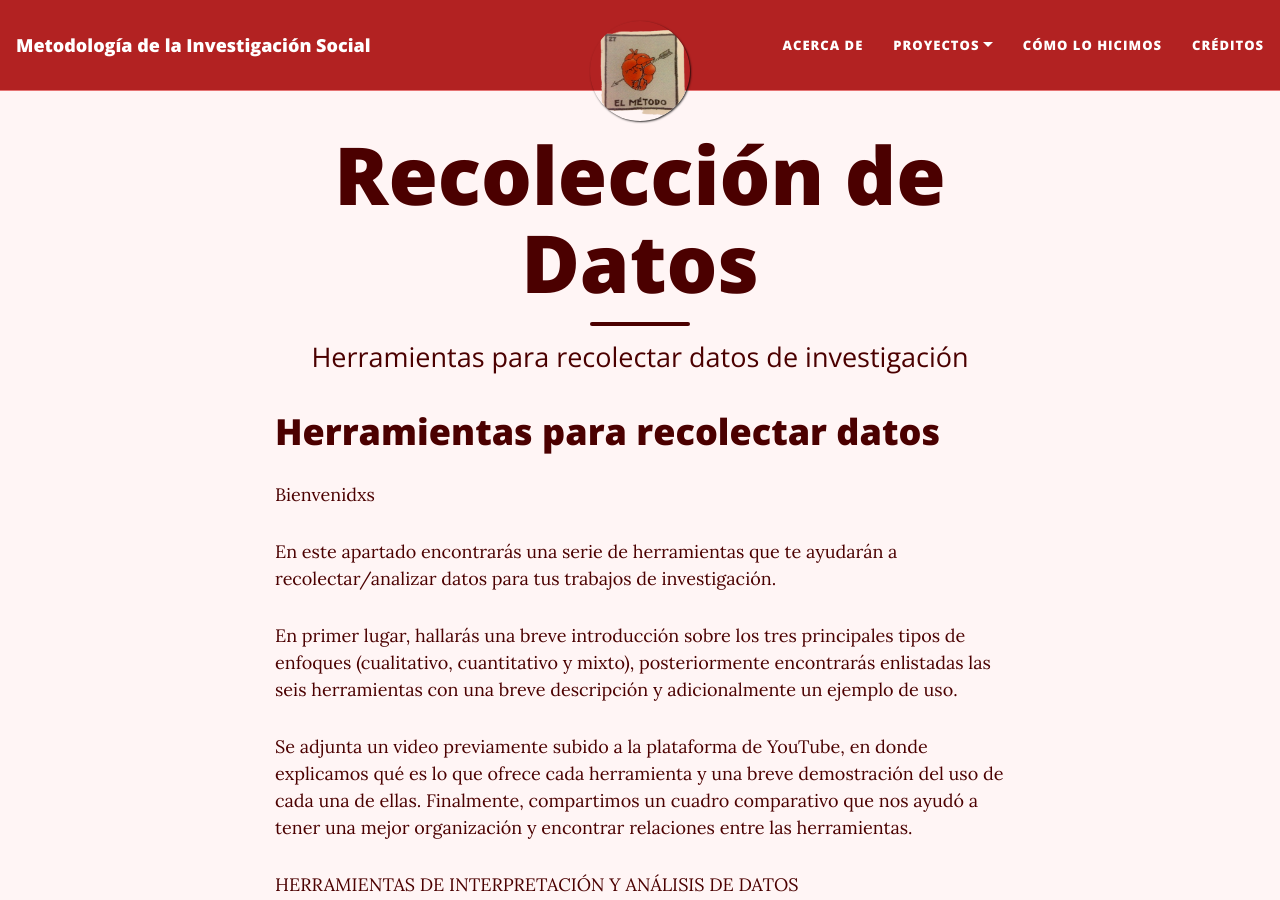
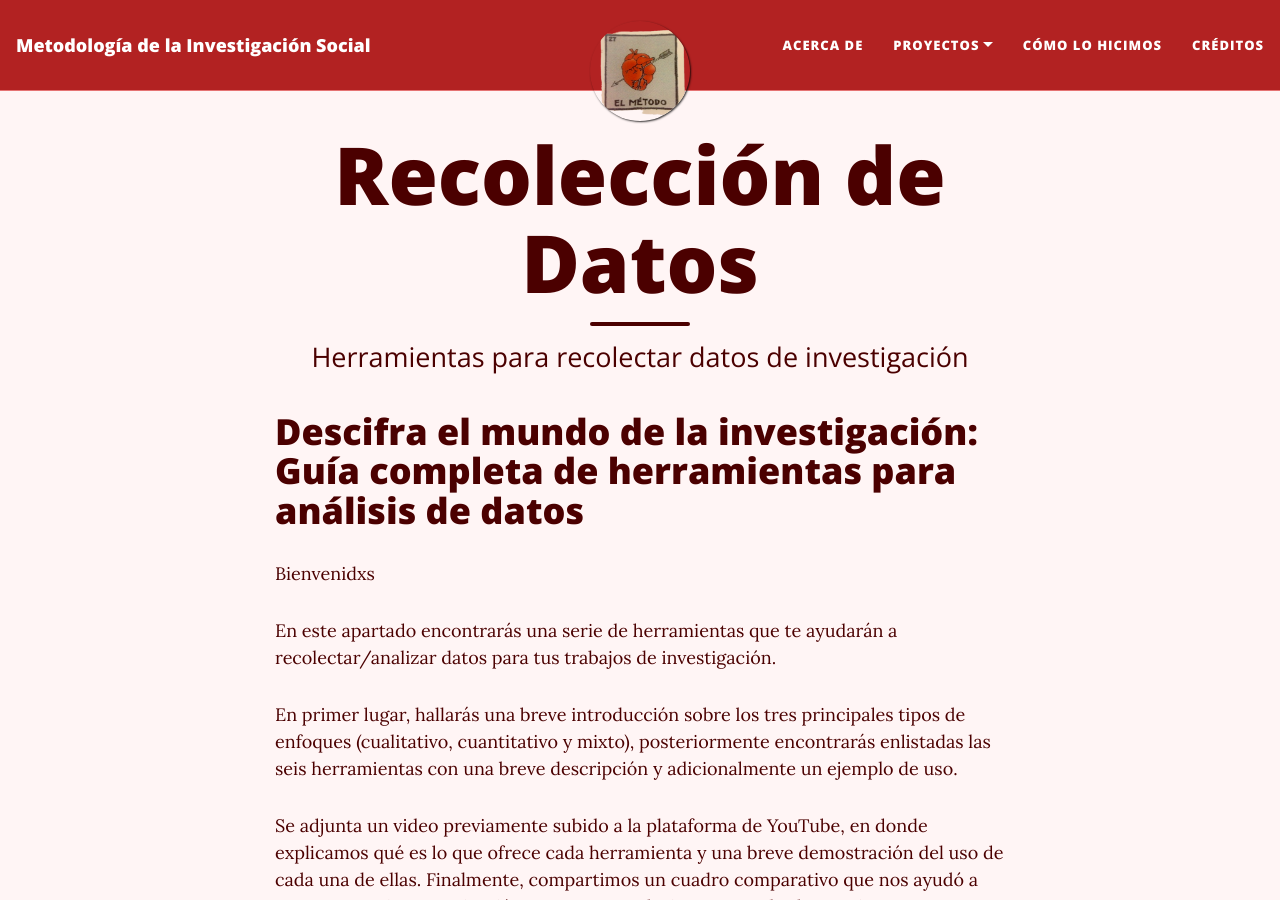
Before and after one commit to rosariorogel/metodologia, a Jekyll site: the page built from _pages/recolectando-datos.md, in a window 1280 px wide and 900 px high. Built offline with Jekyll 4.4.1, drawn with Linux system fonts in a browser that asks for light colours; nearby versions of some CDN libraries.

Commit message:
sis recolectando-datos.md

```diff
--- a/_pages/recolectando-datos.md
+++ b/_pages/recolectando-datos.md
@@ -4,7 +4,7 @@ title: Recolección de Datos
 subtitle: Herramientas para recolectar datos de investigación
 permalink: recolectando-datos
 ---
-# Herramientas para recolectar datos
+# Descifra el mundo de la investigación: Guía completa de herramientas para análisis de datos
 
 Bienvenidxs
 
```
